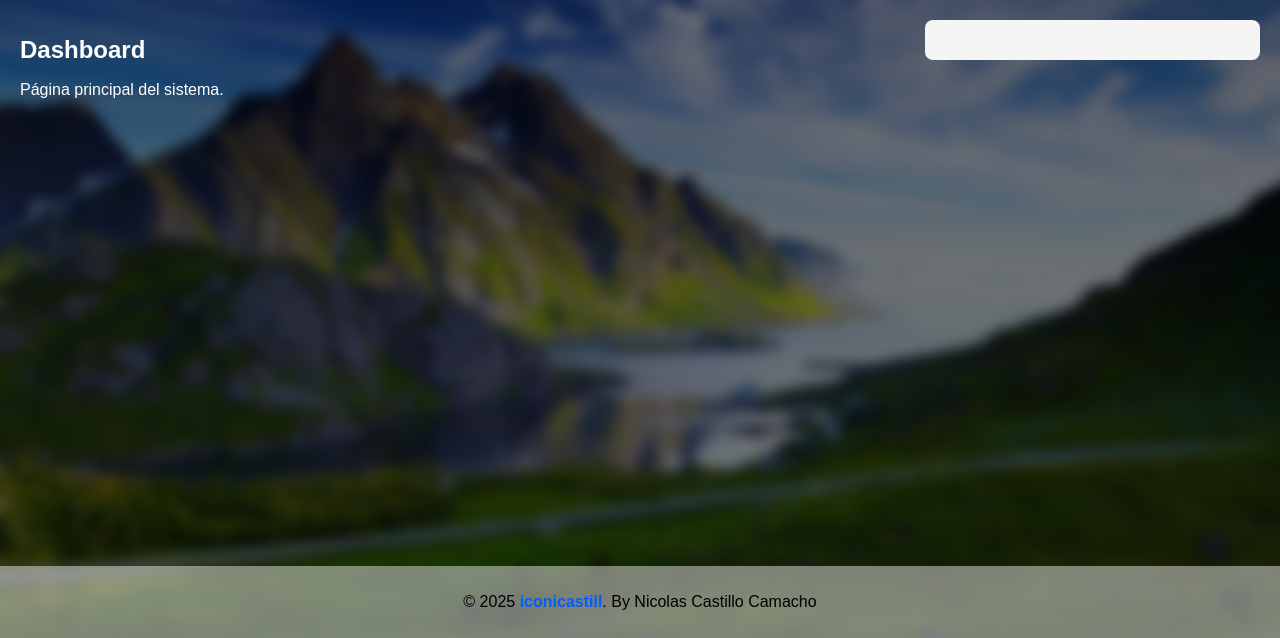
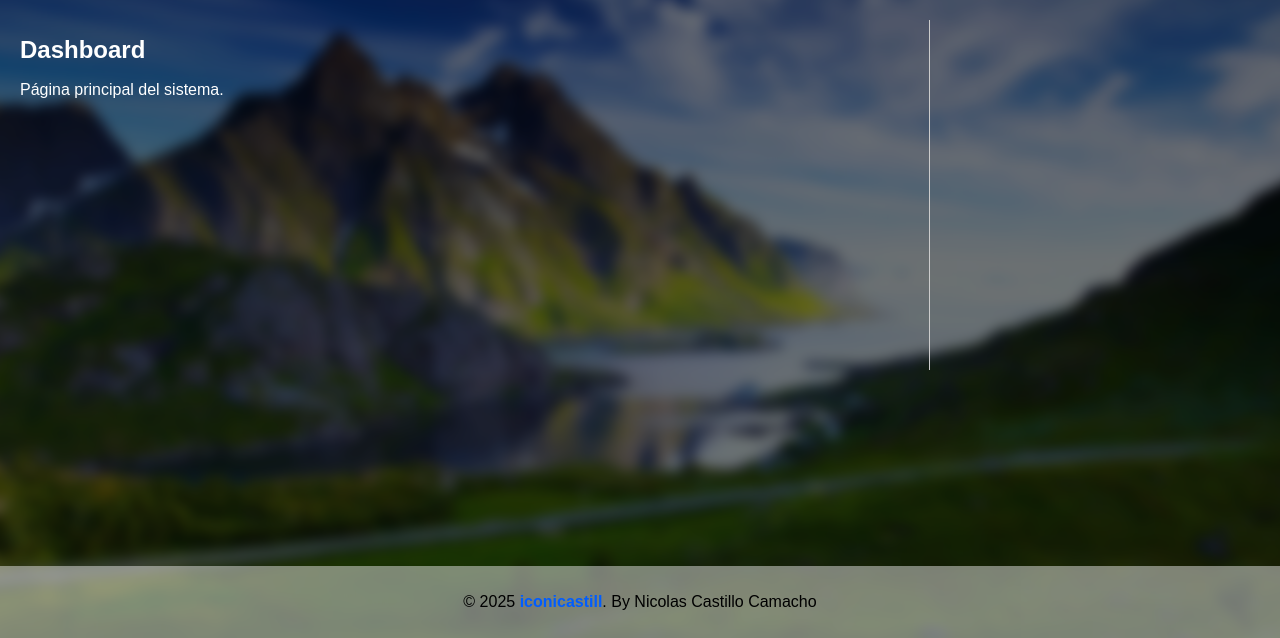
Before and after one commit to iconicastill/jvcrii-2.0, a Django app: page / in a window 1280 px wide. Shown: the part 162-800 px from the top of the page. Run offline with Django 5.2, Linux system fonts and the light colour scheme; data that the repository does not hold is empty.

Commit message:
cambios en el aside

```diff
--- a/mi_app/static/mi_app/css/layout.css
+++ b/mi_app/static/mi_app/css/layout.css
@@ -47,17 +47,27 @@ nav a.active {
 }
 
 .content {
-    flex: 3;
+    flex: 1;
     margin-bottom: 10vh;
 }
 
 aside {
-    flex: 1;
-    background-color: #f5f5f5;
+    /* flex: 1; */
+    /* background-color: #f5f5f5;
     color: #000000;
     padding: 20px;
     border-radius: 8px;
-    margin: 0 0 20vh 0;
+    margin: 0 0 20vh 0; */
+
+    width: 300px;
+    padding: 15px;
+    border-left: 1px solid #ccc;
+
+    /* LA CLAVE */
+    height: calc(50vh - 80px);
+    overflow-y: auto;
+    position: sticky;
+    top: 80px; /* altura del header */
 }
 
 footer {
```
Also changed, not shown: mi_app/templates/mi_app/base.html (+0 -8 lines).
